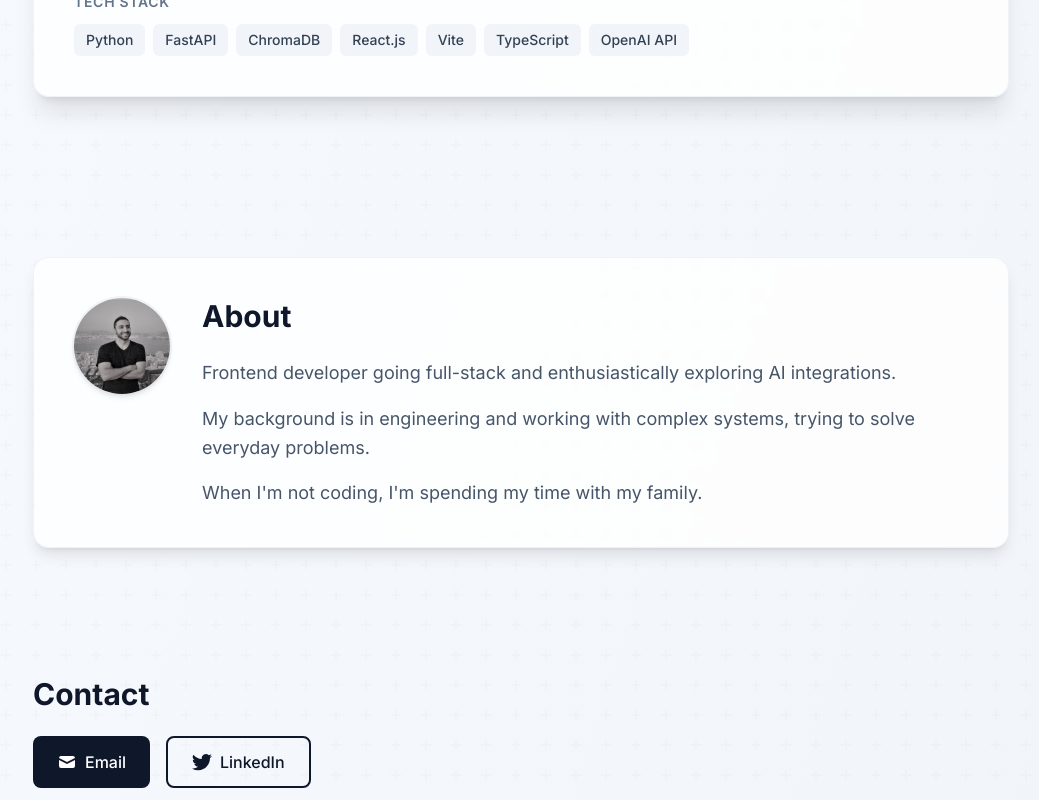
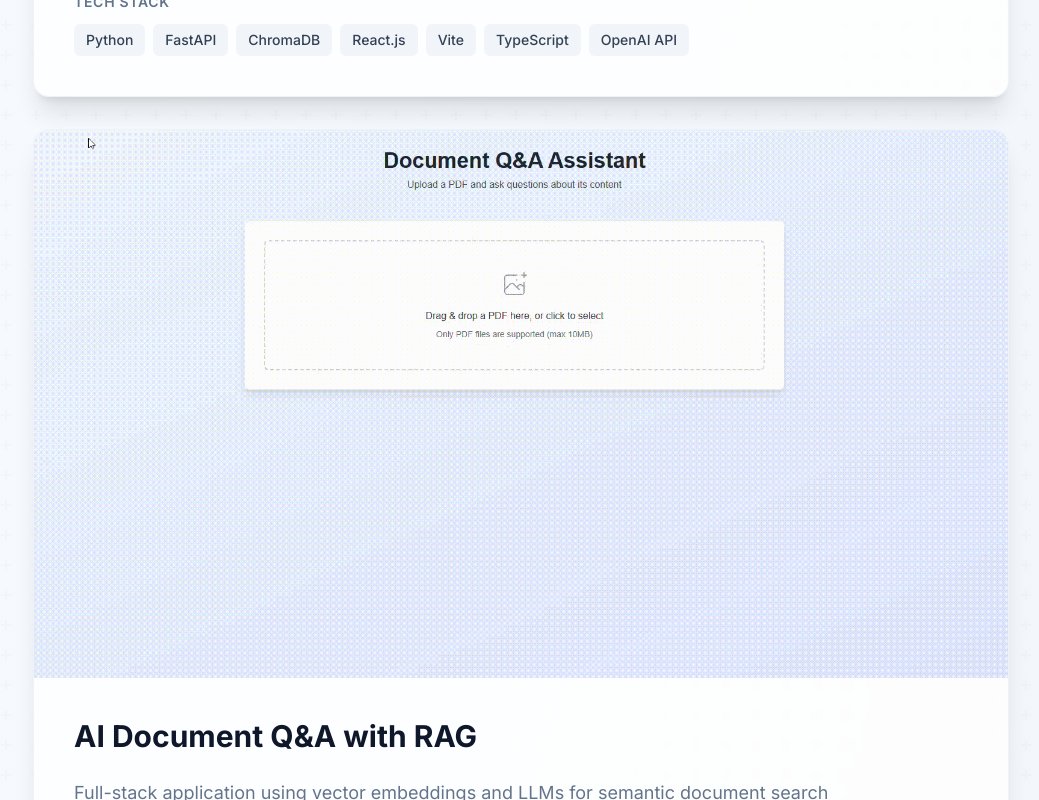
Before and after one commit to mahanmashoof/portfolio2.0, a Next.js app: page / in a window 1280 px wide. Shown: the part 3040-3840 px from the top of the page, without its empty margins (119-1158 px from the left). Built offline with nearby package versions, Linux system fonts and the light colour scheme.

Commit message:
added proj doc-qa-app

```diff
--- a/app/page.tsx
+++ b/app/page.tsx
@@ -87,6 +87,22 @@ export default function Home() {
               "OpenAI API",
             ]}
           />
+          <ProjectCard
+            title="AI Document Q&A with RAG"
+            description="Full-stack application using vector embeddings and LLMs for semantic document search"
+            imageSrc="/doc-qa-demo.gif"
+            imageAlt="Document Q&A demo"
+            liveUrl="https://doc-qa-app.vercel.app/"
+            githubFrontendUrl="https://github.com/mahanmashoof/doc-qa-app"
+            techStack={[
+              "Next.js",
+              "TypeScript",
+              "OpenAI",
+              "Claude",
+              "Supabase",
+              "pgvector",
+            ]}
+          />
         </section>
 
         {/* About Section */}
```
Also changed, not shown: public/doc-qa-demo.gif (added).
